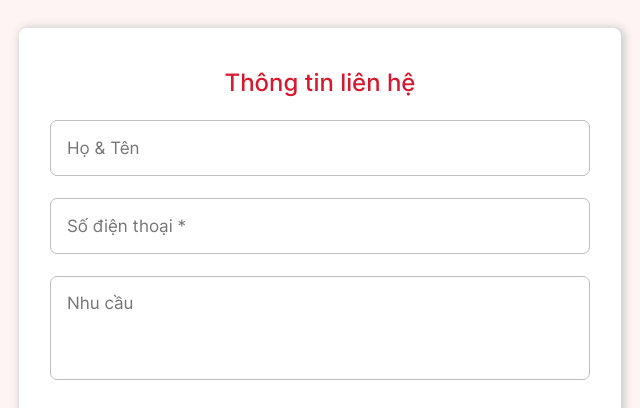
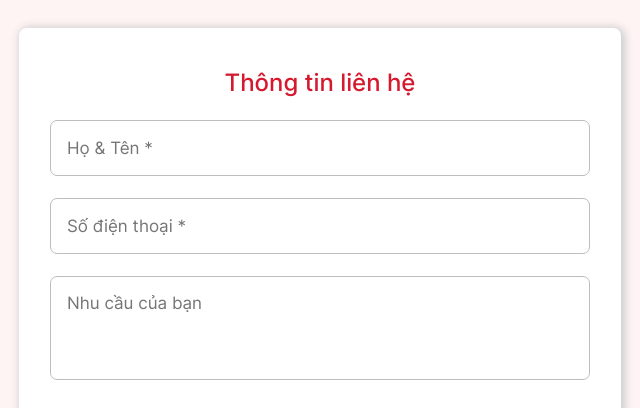
Before and after one commit to phamxuansanga11/addy-print, a website: page index.html in a window 1280 px wide. Shown: the part 4460-4868 px from the top of the page, 619-1259 px from the left. Drawn offline with Linux system fonts and the light colour scheme; files whose address does not match are found by name; a web font is replaced by a local one.

Commit message:
small commit

```diff
--- a/index.html
+++ b/index.html
@@ -494,7 +494,7 @@
               <div class="content__form">
                 <h2>Thông tin liên hệ</h2>
                 <form action="">
-                  <input type="text" class="name" placeholder="Họ & Tên" />
+                  <input type="text" class="name" placeholder="Họ & Tên *" />
                   <input
                     type="text"
                     class="number-phone"
@@ -505,7 +505,7 @@
                     id=""
                     cols="30"
                     rows="4"
-                    placeholder="Nhu cầu"
+                    placeholder="Nhu cầu của bạn"
                   ></textarea>
                   <button class="btn__submit">
                     <p>Gửi thông tin</p>
```
